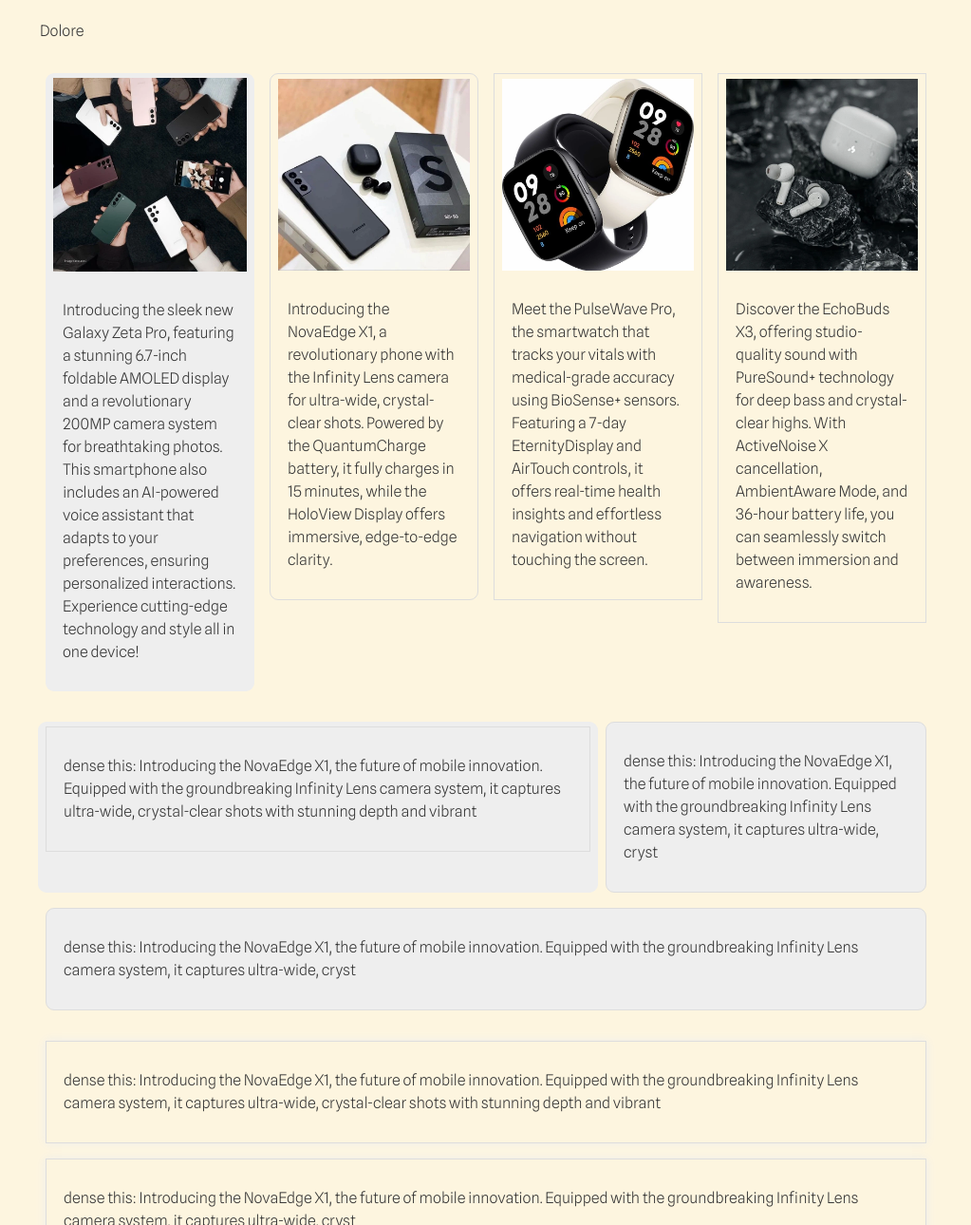
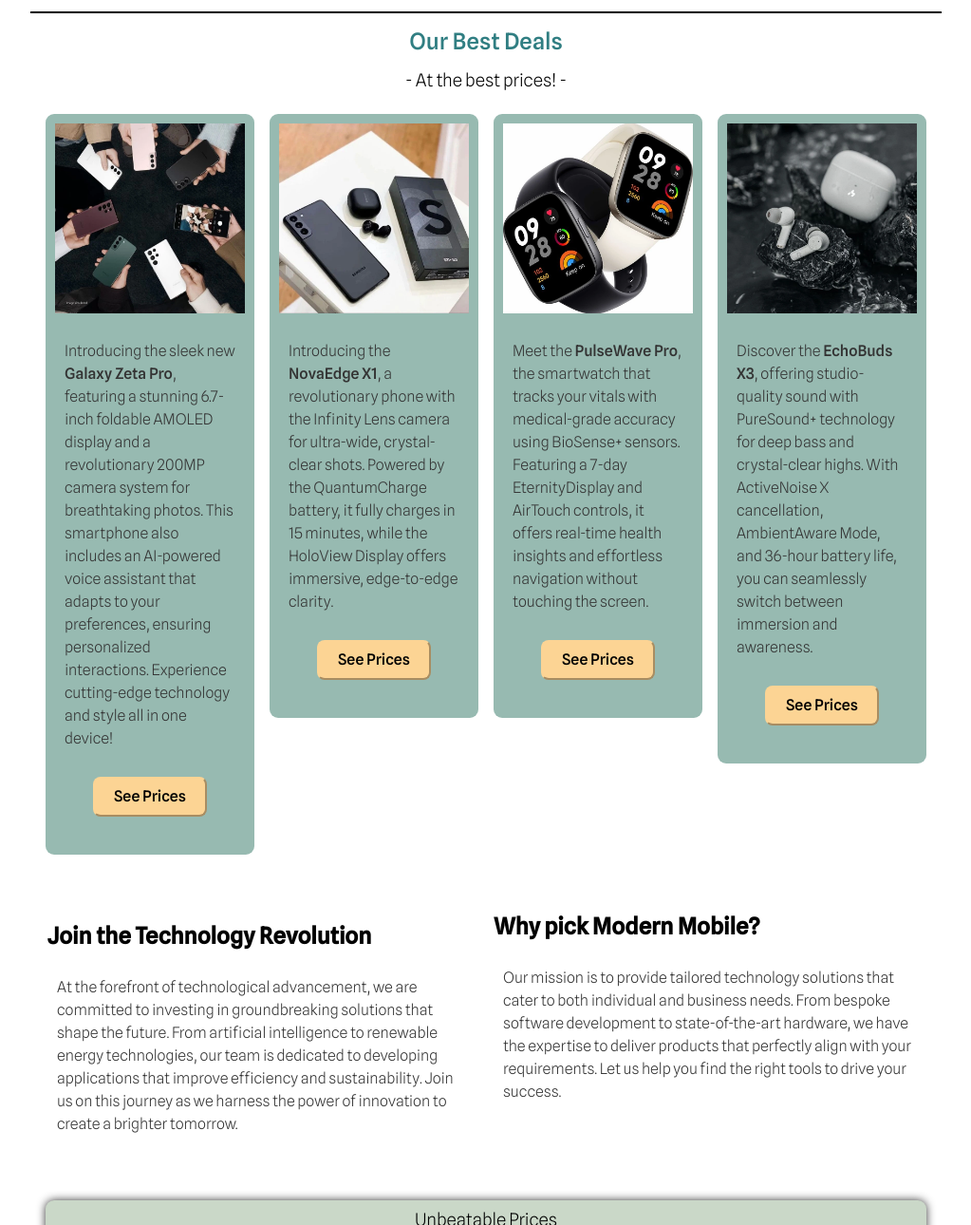
Before and after one commit to c-felt/06XMobile, a plain HTML site: page index.html in a window 1280 px wide. Shown: the part 84-1374 px from the top of the page at 95% size, without its empty margins (128-1151 px from the left). Drawn offline with Linux system fonts and the light colour scheme.

Commit message:
tons of css

```diff
--- a/index.html
+++ b/index.html
@@ -27,9 +27,9 @@
         <nav id="primaryNav">
             <button></button>
             <ul>
-                <li><a href="#">Clients</a></li>
+                <li><a href="#">Home Page</a></li>
+                <li class="active"><a href="#">Our Deals</a></li>
                 <li><a href="#">Services</a></li>
-                <li class="active"><a href="#">Best Practices</a></li>
                 <li><a href="#">Our Team</a></li>
                 <li><a href="#">Contact</a></li>
             </ul>
@@ -41,54 +41,52 @@
 
 <div id="mainWrapper">
     <main>
-        <p>Dolore</p>
+        <h1>Our Best Deals</h1>
+        <h3 class="subtitle">- At the best prices! -</h3>
 <!-------------------------------   Even  ------------------------------->
         <div class="row">
             <div class="column small-12 medium-6 large-3">
-                <section class=" round fill">
+                <section class="round fill2">
                     <img src="images/phone1.webp" alt="phone1" width="368" height="368">
-                    <p>Introducing the sleek new Galaxy Zeta Pro, featuring a stunning 6.7-inch foldable AMOLED display and a revolutionary 200MP camera system for breathtaking photos. This smartphone also includes an AI-powered voice assistant that adapts to your preferences, ensuring personalized interactions. Experience cutting-edge technology and style all in one device!</p>
+                    <p>Introducing the sleek new <b>Galaxy Zeta Pro</b>, featuring a stunning 6.7-inch foldable AMOLED display and a revolutionary 200MP camera system for breathtaking photos. This smartphone also includes an AI-powered voice assistant that adapts to your preferences, ensuring personalized interactions. Experience cutting-edge technology and style all in one device!</p>
+                    <button class="btnPrice">See Prices</button>
                 </section>
             </div><!--end of column-->
             <div class="column small-12 medium-6 large-3">
-                <section class="line round">
+                <section class="round fill2">
                     <img src="images/phone2.webp" alt="phone2" width="368" height="368">
-                    <p>Introducing the NovaEdge X1, a revolutionary phone with the Infinity Lens camera for ultra-wide, crystal-clear shots. Powered by the QuantumCharge battery, it fully charges in 15 minutes, while the HoloView Display offers immersive, edge-to-edge clarity.</p>
+                    <p>Introducing the <b>NovaEdge X1</b>, a revolutionary phone with the Infinity Lens camera for ultra-wide, crystal-clear shots. Powered by the QuantumCharge battery, it fully charges in 15 minutes, while the HoloView Display offers immersive, edge-to-edge clarity.</p>
+                    <button class="btnPrice">See Prices</button>
                 </section>
             </div><!--end of column-->
             <div class="column small-12 medium-6 large-3">
-                <section class="line">
+                <section class="round fill2">
                     <img src="images/watch1.webp" alt="watch" width="368" height="368">
-                    <p>Meet the PulseWave Pro, the smartwatch that tracks your vitals with medical-grade accuracy using BioSense+ sensors. Featuring a 7-day EternityDisplay and AirTouch controls, it offers real-time health insights and effortless navigation without touching the screen.</p>
+                    <p>Meet the <b>PulseWave Pro</b>, the smartwatch that tracks your vitals with medical-grade accuracy using BioSense+ sensors. Featuring a 7-day EternityDisplay and AirTouch controls, it offers real-time health insights and effortless navigation without touching the screen.</p>
+                    <button class="btnPrice">See Prices</button>
                 </section>
             </div><!--end of column-->
             <div class="column small-12 medium-6 large-3">
-                <section class="line">
+                <section class="round fill2">
                     <img src="images/earbuds1.webp" alt="earbuds" width="368" height="368">
-                    <p>Discover the EchoBuds X3, offering studio-quality sound with PureSound+ technology for deep bass and crystal-clear highs. With ActiveNoise X cancellation, AmbientAware Mode, and 36-hour battery life, you can seamlessly switch between immersion and awareness.</p>
+                    <p>Discover the <b>EchoBuds X3</b>, offering studio-quality sound with PureSound+ technology for deep bass and crystal-clear highs. With ActiveNoise X cancellation, AmbientAware Mode, and 36-hour battery life, you can seamlessly switch between immersion and awareness.</p>
+                    <button class="btnPrice">See Prices</button>
                 </section>
             </div><!--end of column-->
         </div> <!--end of row-->
 <!-------------------------------   Uneven  ------------------------------->
         <div class="row">
-            <div class="column small-12 medium-6 large-6 round fill">
-                <section class="line">
-                <p>dense this:
-                    Introducing the NovaEdge X1, the future of mobile innovation. Equipped with the groundbreaking Infinity Lens camera system, it captures ultra-wide, crystal-clear shots with stunning depth and vibrant
-                </p>
-            </section>
-            </div><!--end of column-->
-            <div class="column small-8 medium-5 large-3 ">
-                <section class="line round fill">
-                <p>dense this:
-                    Introducing the NovaEdge X1, the future of mobile innovation. Equipped with the groundbreaking Infinity Lens camera system, it captures ultra-wide, cryst
+            <div class="column small-12 medium-6 large-6 round">
+                <section class="">
+                    <h2>Join the Technology Revolution</h2>
+                <p>At the forefront of technological advancement, we are committed to investing in groundbreaking solutions that shape the future. From artificial intelligence to renewable energy technologies, our team is dedicated to developing applications that improve efficiency and sustainability. Join us on this journey as we harness the power of innovation to create a brighter tomorrow.
                 </p>
             </section>
             </div><!--end of column-->
             <div class="column small-6 medium-7 large-6">
-                <section class="line round fill">
-                <p>dense this:
-                    Introducing the NovaEdge X1, the future of mobile innovation. Equipped with the groundbreaking Infinity Lens camera system, it captures ultra-wide, cryst
+                <h2>Why pick Modern Mobile?</h2>
+                <section class="">
+                <p>Our mission is to provide tailored technology solutions that cater to both individual and business needs. From bespoke software development to state-of-the-art hardware, we have the expertise to deliver products that perfectly align with your requirements. Let us help you find the right tools to drive your success.
                 </p>
             </section>
             </div><!--end of column-->
@@ -96,16 +94,16 @@
 <!---------------------------  Incomplete Grid  -------------------------->
         <div class="row">
             <div class="column small-8 large-5">
-                <section class="line shadow">
-                <p>dense this:
-                    Introducing the NovaEdge X1, the future of mobile innovation. Equipped with the groundbreaking Infinity Lens camera system, it captures ultra-wide, crystal-clear shots with stunning depth and vibrant
+                <section class="shadow round fill">
+                    <h3>Unbeatable Prices</h3>
+                <p>We believe that access to innovative technology should be available to everyone. That’s why we offer competitive pricing on all our products without compromising quality. Discover exclusive deals and discounts that make it easier than ever to upgrade your tech game without breaking the bank!
                 </p>
             </section>
             </div><!--end of column-->
             <div class="column small-8">
-                <section class="line shadow">
-                <p>dense this:
-                    Introducing the NovaEdge X1, the future of mobile innovation. Equipped with the groundbreaking Infinity Lens camera system, it captures ultra-wide, cryst
+                <section class="shadow round fill">
+                <h3>Commitment to Quality and Support</h3>
+                    <p>At our core, we prioritize quality and customer satisfaction. Every product we offer undergoes rigorous testing to ensure reliability and performance. Plus, our dedicated support team is always ready to assist you, ensuring you get the most out of your technology investments. Experience exceptional service and support with every purchase!
                 </p>
             </section>
             </div><!--end of column-->
@@ -117,8 +115,8 @@
 
 <div id="footerWrapper">
     <footer>
-        <p>Copyright &copy; 2025 Design Thinking Inc. All rights reserved.
-            <a href="#">Privacy Policy</a> | <a href="#">Terms of Use</a> | <a href="#">Clients</a></p>
+        <p>Copyright &copy; 2025 Modern Mobile Inc. All rights reserved.
+            <a href="#">Privacy Policy</a> | <a href="#">Terms of Use</a> | <a href="#">Clients</a> &bull; Claire Felt DWDD 2610</p>
     </footer>
 </div> <!-- end footer wrapper -->
 
--- a/scss/_medium.scss
+++ b/scss/_medium.scss
@@ -16,7 +16,6 @@
         padding: .4rem 1rem;
     }
     a:hover {
-        // text-decoration: underline 1px $accentColor;
         transform: translateY(5px);
         transition: transform .20s ease-in-out;
     }
--- a/scss/_small.scss
+++ b/scss/_small.scss
@@ -22,7 +22,7 @@
 
 
 /* --------------------------- HEADER --------------------------- */
-#headerWrapper {border-bottom: 1px solid $whiteColor;}
+// #headerWrapper {}
 header {
     display: grid;
     grid-template-columns: 50px auto 44px;
@@ -92,10 +92,26 @@
 /* --------------------------- MAIN --------------------------- */
 main {
     h1 {
-        padding: 1rem $gutter.5rem $gutter;
+        padding: 1rem $gutter 0 $gutter;
         font-size: 1.5rem;
         color: $secondaryColor;
-        font-weight: $lightWeight
+        font-weight: $normalWeight;
+        text-align: center;
+        border-top: solid 2px black;
+    }
+    .subtitle h3 {
+        text-align: center;
+        font-weight: $lightWeight;
+        padding: 0 0 20px 0;
+        margin: 0;
+        border-bottom: solid 2px black;
+
+    }
+    h3 {
+        text-align: center;
+        font-weight: $lightWeight;
+        padding: 0;
+        margin: 0;
     }
     p {
         padding: .5rem $gutter;
@@ -110,6 +126,23 @@
 
 #primaryNav ul.open {
     display: block;
+}
+
+.btnPrice {
+    background-color: #fcd494;
+    display: block;
+    margin: 20px auto;
+    margin-bottom: 30px;
+    padding: 10px 20px;
+    color: #000;
+    border-radius: 8px;
+    border-color: #fcd494;
+    cursor: pointer;
+}
+
+.btnPrice:hover {
+    transform: translateY(5px);
+    transition: transform .20s ease-in-out;
 }
 
 /* --------------------------- Images --------------------------- */
@@ -152,10 +185,18 @@
     border-radius: 9px;
 }
 .fill {
-    background-color: #eee;
+    background-color: #CAD8C8;
+}
+.fill2 {
+    background-color: #97BAB1;
+    padding: 0;
+}
+.round, .fill2 {
+    padding: 10px;
+    margin-bottom: 10px;
 }
 .shadow {
-    box-shadow: 0 0 10px #eee;
+    box-shadow: 0 0 10px #333;
 }
 /* --------------------------- FOOTER --------------------------- */
 #footerWrapper {
@@ -165,6 +206,7 @@
 
 footer {
     font-size: .85rem;
+    font-weight: $normalWeight;
     padding: 1rem $gutter;
     color: $whiteColor;
     text-align: center;
--- a/scss/_variables.scss
+++ b/scss/_variables.scss
@@ -1,5 +1,6 @@
-$primaryColor: #fdf5df;
-$secondaryColor: #5ebec4;
+$primaryColor: #ffff;
+// $secondaryColor: #5ebec4;
+$secondaryColor: #307E82;
 $accentColor: #f92c85;
 $whiteColor: #fff;
 $font: black;
```
Also changed, not shown: css/styles.css, 1 other file.
